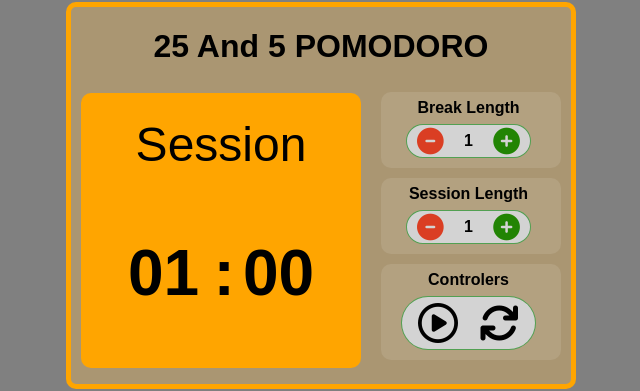
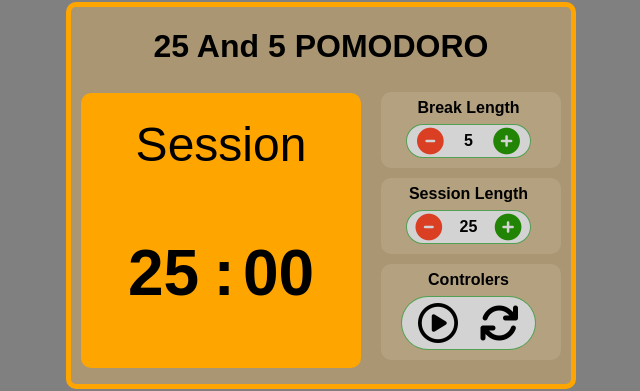
Before and after one commit to AwsYaseen22/freeCodeCamp, a React (Create React App) app in the folder FrontEndDevelopmentLibraries/projects/25plus5/: page / in a window 1280 px wide. Shown: the part 98-489 px from the top of the page, without its empty margins (319-959 px from the left). Built offline with nearby package versions, Linux system fonts and the light colour scheme; a web font is replaced by a local one.

Commit message:
play sound when complete session or break and rewind

```diff
--- a/FrontEndDevelopmentLibraries/projects/25plus5/src/App.css
+++ b/FrontEndDevelopmentLibraries/projects/25plus5/src/App.css
@@ -130,3 +130,10 @@ button{
 .time-separator{
   width: 15px;
 }
+
+.in-session{
+  color: darkred;
+}
+.in-break{
+  color: green;
+}
--- a/FrontEndDevelopmentLibraries/projects/25plus5/src/App.js
+++ b/FrontEndDevelopmentLibraries/projects/25plus5/src/App.js
@@ -4,11 +4,10 @@ import './App.css';
 
 function App () {
 
-  const [breakTime, setBreakTime] = useState( 1 )
-  const [session, setSession] = useState( 1 )
+  const [breakTime, setBreakTime] = useState( 5 )
+  const [session, setSession] = useState( 25 )
   const [playing, setPlaying] = useState( false )
   const [inSession, setInSession] = useState( true )
-  const [inBreak, setInBreak] = useState( false )
   const [currentMin, setCurrentMin] = useState( session )
   const [currentSec, setCurrentSec] = useState( 0 )
 
@@ -24,7 +23,20 @@ function App () {
       } else if ( currentSec > 0 ) {
         setCurrentSec( currentSec - 1 )
       } else if ( currentSec === 0 && currentMin === 0 ) {
+        const sound = document.getElementById( 'beep' )
+        sound.play()
         setPlaying( false )
+        setTimeout( () => {
+          if ( inSession ) {
+            setInSession( false )
+            setCurrentMin( breakTime )
+          } else {
+            setInSession( true )
+            setCurrentMin( session )
+          }
+          setPlaying( true )
+
+        }, 4000 );
       }
     }
     if ( playing ) {
@@ -36,7 +48,7 @@ function App () {
     }
 
     return () => clearInterval( intervalRef.current );
-  }, [currentMin, currentSec, playing] );
+  }, [breakTime, currentMin, currentSec, inSession, playing, session] );
 
   const handleStart = () => {
     setPlaying( true );
@@ -45,8 +57,6 @@ function App () {
   const handlePause = () => {
     setPlaying( false );
   };
-
-
 
 
   const increaseSession = () => {
@@ -73,17 +83,13 @@ function App () {
   }
 
 
-
-
-
   const reset = () => {
-    setBreakTime( 1 )
-    setSession( 1 )
+    setBreakTime( 5 )
+    setSession( 25 )
     setPlaying( false )
-    setCurrentMin( 1 )
+    setCurrentMin( 25 )
     setCurrentSec( 0 )
     setInSession( true )
-    setInBreak( false )
   }
 
   return (
@@ -98,7 +104,7 @@ function App () {
               <div id="timer-label">
                 {inSession ? 'Session' : 'Break'}
               </div>
-              <div id="time-left">
+              <div id="time-left" className={playing ? inSession ? 'in-session' : 'in-break' : ''}>
                 <p className='minSection'>{String( currentMin ).padStart( 2, '0' )}</p>
                 <p className='time-separator'>:</p>
                 <p className='secSection'>{String( currentSec ).padStart( 2, '0' )}</p>
```
